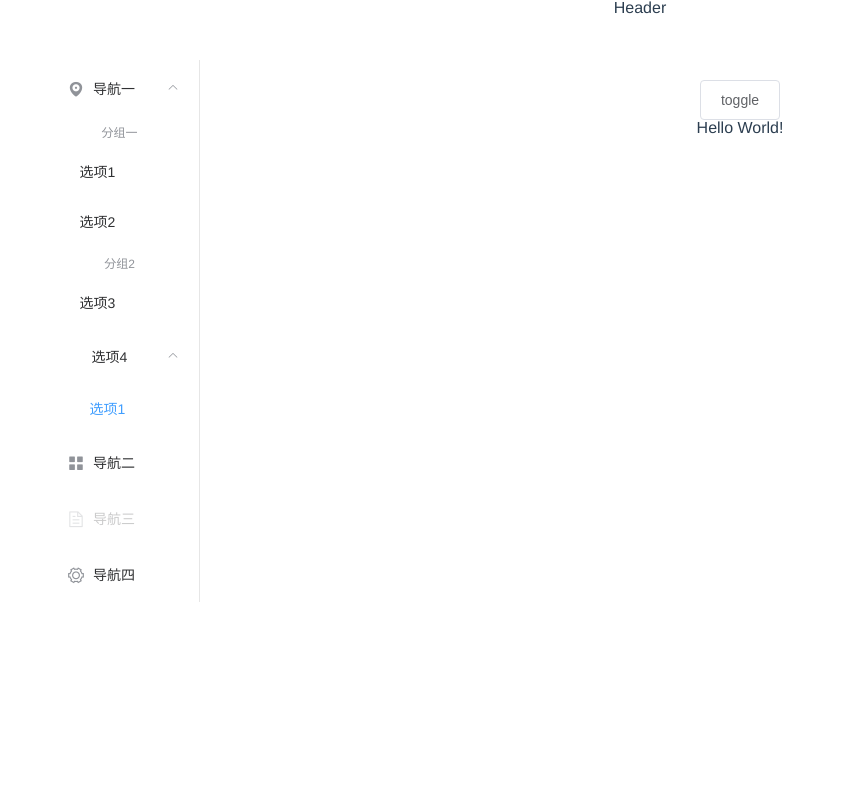
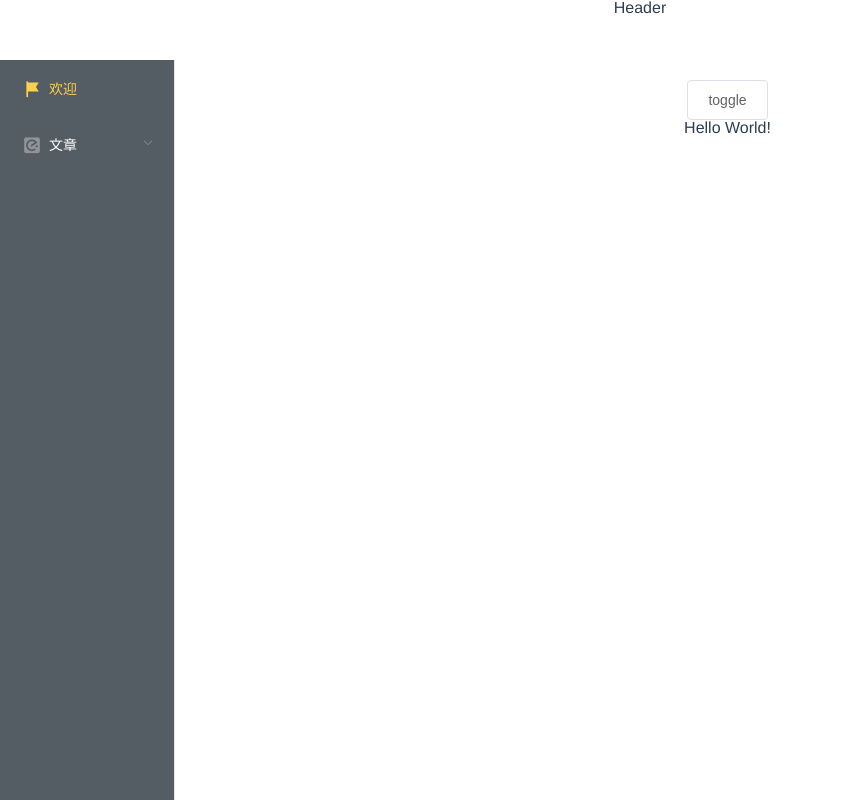
Before and after one commit to yuxin111/vue-project, a Vue app: page /welcome in a window 1280 px wide. Shown: the whole page, without its empty margins (0-845 px from the left). Built offline with nearby package versions, Linux system fonts and the light colour scheme.

Commit message:
#初步构建左侧sidebar

```diff
--- a/src/components/containers/Aside.vue
+++ /dev/null
@@ -1,49 +0,0 @@
-<template>
-  <el-menu default-active="1-4-1" class="el-menu-vertical-demo" :collapse="isCollapse" :collapse-transition="false">
-    <el-submenu index="1">
-      <template slot="title">
-        <i class="el-icon-location"></i>
-        <span slot="title">导航一</span>
-      </template>
-      <el-menu-item-group>
-        <span slot="title">分组一</span>
-        <el-menu-item index="1-1">选项1</el-menu-item>
-        <el-menu-item index="1-2">选项2</el-menu-item>
-      </el-menu-item-group>
-      <el-menu-item-group title="分组2">
-        <el-menu-item index="1-3">选项3</el-menu-item>
-      </el-menu-item-group>
-      <el-submenu index="1-4">
-        <span slot="title">选项4</span>
-        <el-menu-item index="1-4-1">选项1</el-menu-item>
-      </el-submenu>
-    </el-submenu>
-    <el-menu-item index="2">
-      <i class="el-icon-menu"></i>
-      <span slot="title">导航二</span>
-    </el-menu-item>
-    <el-menu-item index="3" disabled>
-      <i class="el-icon-document"></i>
-      <span slot="title">导航三</span>
-    </el-menu-item>
-    <el-menu-item index="4">
-      <i class="el-icon-setting"></i>
-      <span slot="title">导航四</span>
-    </el-menu-item>
-  </el-menu>
-</template>
-
-<script>
-export default {
-  name: 'Aside',
-  computed: {
-    isCollapse () {
-      return this.$store.getters['Main/isCollapse']
-    }
-  }
-}
-</script>
-
-<style scoped>
-
-</style>
--- /dev/null
+++ b/src/components/layout/Aside.vue
@@ -0,0 +1,57 @@
+<template>
+  <el-menu
+    class="the-el-menu"
+    router
+    menu-trigger="click"
+    :collapse="isCollapse"
+    :collapse-transition="false"
+    :default-active="$route.path"
+    :background-color="backgroundColor"
+    :text-color="textColor"
+    :active-text-color="activeTextColor">
+    <AsideBarItem v-for="route in routes" :key="route.path" :item="route"></AsideBarItem>
+  </el-menu>
+</template>
+
+<script>
+import constant from '@/utils/constant'
+import router from '@/router'
+import AsideBarItem from '@/components/layout/AsideBarItem'
+
+export default {
+  name: 'Aside',
+  components: { AsideBarItem },
+  data () {
+    return {
+    }
+  },
+  computed: {
+    routes () {
+      return router.options.routes.find(route => route.path === '/').children
+    },
+    isCollapse () {
+      return this.$store.getters['Main/isCollapse']
+    },
+    backgroundColor () {
+      return constant.NAV_MENU_BACKGROUND_COLOR
+    },
+    textColor () {
+      return constant.NAV_MENU_TEXT_COLOR
+    },
+    activeTextColor () {
+      return constant.NAV_MENU_ACTIVE_TEXT_COLOR
+    }
+  },
+  mounted () {
+    console.log(this.routes)
+  }
+}
+</script>
+
+<style lang="scss" scoped>
+  .the-el-menu{
+    min-height: 100%;
+    text-align: start;
+    overflow-x: hidden;
+  }
+</style>
--- /dev/null
+++ b/src/components/layout/AsideBarItem.vue
@@ -0,0 +1,50 @@
+<template>
+  <div>
+    <!-- 单层菜单 -->
+    <el-menu-item v-if="!item.children || item.children.length === 0" :index="item.path">
+      <i v-if="item.meta.icon" :class="item.meta.icon"></i>
+      <span slot="title">{{ item.meta.title }}</span>
+    </el-menu-item>
+    <!-- 多层菜单 -->
+    <el-submenu v-else :index="item.path" popper-append-to-body>
+      <template slot="title">
+        <i v-if="item.meta.icon" :class="item.meta.icon"></i>
+        <span slot="title">{{item.meta.title}}</span>
+      </template>
+      <AsideBarItem
+        v-for="child in item.children"
+        :key="child.path"
+        :item="child">
+      </AsideBarItem>
+    </el-submenu>
+  </div>
+</template>
+
+<script>
+export default {
+  name: 'AsideBarItem',
+  props: {
+    item: {
+      type: Object,
+      require: true,
+      default: () => {
+        return {}
+      }
+    }
+  }
+}
+
+</script>
+
+<style scoped>
+  .el-menu--collapse > div > .el-submenu > .el-submenu__title span {
+    height: 0;
+    width: 0;
+    overflow: hidden;
+    visibility: hidden;
+    display: inline-block;
+  }
+  .el-menu--collapse > div > .el-submenu > .el-submenu__title .el-submenu__icon-arrow {
+    display: none;
+  }
+</style>
--- a/src/components/containers/Index.vue
+++ b/src/components/layout/Index.vue
@@ -1,10 +1,10 @@
 <template>
-  <el-container class="container-base">
+  <el-container class="layout-base">
     <el-header>
       <Header></Header>
     </el-header>
     <el-container>
-      <el-aside width="200px" class="aside-base">
+      <el-aside width="175px" class="aside-base">
         <Aside></Aside>
       </el-aside>
       <el-main>
@@ -33,7 +33,7 @@ export default {
 </script>
 
 <style lang="scss" scoped>
-.container-base {
+.layout-base {
   min-height: 100vh;
   overflow: hidden;
 
--- a/src/router/index.js
+++ b/src/router/index.js
@@ -1,22 +1,19 @@
 import Vue from 'vue'
 import VueRouter from 'vue-router'
-import Container from '@/components/containers/Index'
-import Welcome from '@/views/welcome/Index'
+import Layout from '@/components/layout/Index'
+import Welcome from './modules/welcome'
+import Article from './modules/article'
 
 Vue.use(VueRouter)
 
 const routes = [
   {
     path: '/',
-    name: 'Container',
-    component: Container,
+    component: Layout,
     redirect: '/welcome',
     children: [
-      {
-        path: '/welcome',
-        name: 'Welcome',
-        component: Welcome
-      }
+      ...Welcome,
+      ...Article
     ]
   }
 ]
--- /dev/null
+++ b/src/router/modules/article.js
@@ -0,0 +1,22 @@
+import Article from '@/views/article/Index'
+
+export default [
+  {
+    path: '/article_parent',
+    component: Article,
+    meta: {
+      title: '文章',
+      icon: 'el-icon-platform-eleme'
+    },
+    children: [
+      {
+        path: '/article',
+        component: Article,
+        meta: {
+          title: '文章',
+          icon: 'el-icon-user'
+        }
+      }
+    ]
+  }
+]
--- /dev/null
+++ b/src/router/modules/welcome.js
@@ -0,0 +1,12 @@
+import Welcome from '@/views/welcome/Index'
+
+export default [
+  {
+    path: '/welcome',
+    component: Welcome,
+    meta: {
+      title: '欢迎',
+      icon: 'el-icon-s-flag'
+    }
+  }
+]
--- /dev/null
+++ b/src/utils/constant.js
@@ -0,0 +1,13 @@
+/**
+ * @author YuXin
+ * @desc 各种实体量
+ */
+const NAV_MENU_BACKGROUND_COLOR = '#545c64'
+const NAV_MENU_TEXT_COLOR = '#fff'
+const NAV_MENU_ACTIVE_TEXT_COLOR = '#ffd04b'
+
+export default {
+  NAV_MENU_BACKGROUND_COLOR, // 侧边栏的背景颜色
+  NAV_MENU_TEXT_COLOR, // 侧边栏字体颜色
+  NAV_MENU_ACTIVE_TEXT_COLOR // 侧边栏活跃时字体颜色
+}
--- /dev/null
+++ b/src/views/article/Index.vue
@@ -0,0 +1,12 @@
+<template>
+  <div>article</div>
+</template>
+
+<script>
+export default {
+}
+</script>
+
+<style scoped>
+
+</style>
```
Also changed, not shown: src/components/layout/Header.vue (renamed from src/components/containers/Header.vue), 1 other file (tests, documents, lock files or other folders).
